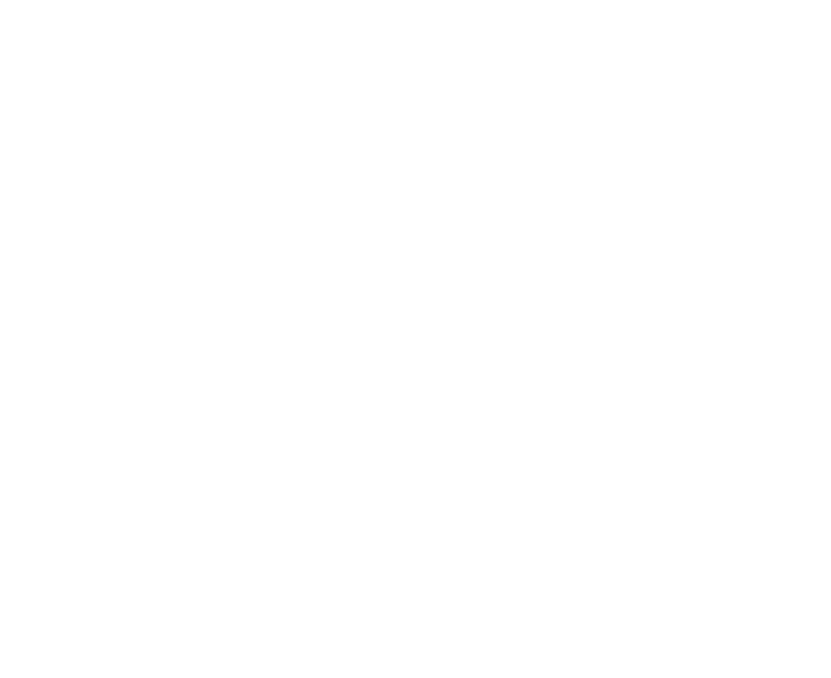
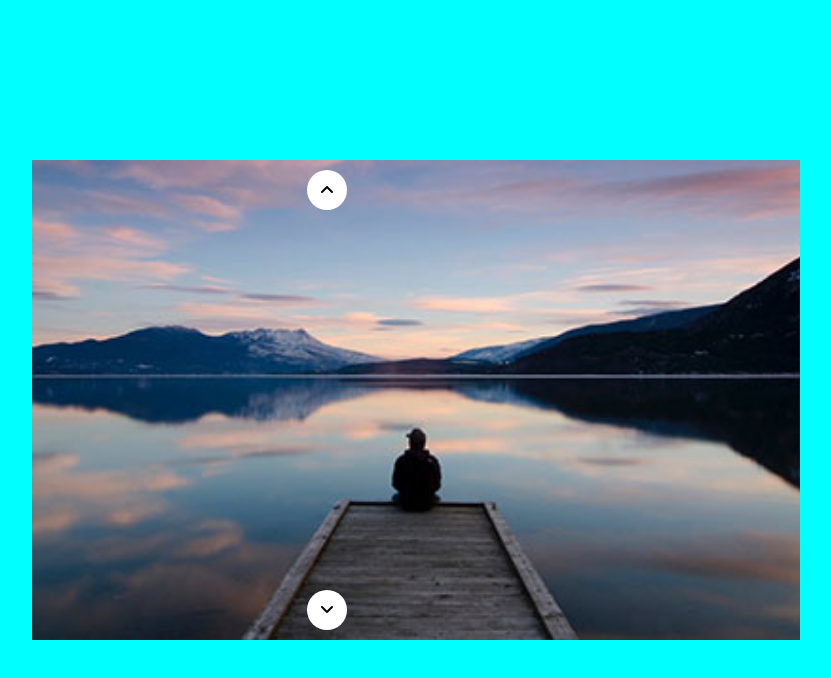
Before and after one commit to mirkosorrentino/js-array-carousel, a plain HTML site: page index.html in a window 1280 px wide. Shown: the whole page, without its empty margins (224-1055 px from the left). Drawn offline with Linux system fonts and the light colour scheme.

Commit message:
Static layout completed and next-btn works

```diff
--- a/css/style.css
+++ b/css/style.css
@@ -0,0 +1,77 @@
+/* RESET */
+* {
+    margin: 0;
+    padding: 0;
+    box-sizing: border-box;
+}
+
+img {
+    max-width: 100%;
+}
+
+/* UTILITIES */
+
+.hidden {
+    display: none;
+}
+
+.item.active {
+    display: block;
+}
+
+/* COMMON */
+.container {
+    height: 100vh;
+    width: 100%;
+    display: flex;
+    align-items: center;
+    /* debug */
+    background-color: aqua;
+}
+
+.slider {
+    width: 60%;
+    margin: 0 auto;
+    /* debug */
+    background-color: blueviolet;
+}
+
+.slider-items {
+    width: 100%;
+    height: 60vh;
+    position: relative;
+}
+
+.item {
+    height: 100%;
+    display: none;
+}
+
+.item img {
+    width: 100%;
+    height: 100%;
+    object-fit: cover;
+}
+
+.angle {
+    height: 40px;
+    width: 40px;
+    border-radius: 50%;
+    display: flex;
+    justify-content: center;
+    align-items: center;
+    background-color: white;
+    cursor: pointer;
+}
+
+.angle-up {
+    position: absolute;
+    top: 10px;
+    left: 275px;
+}
+
+.angle-down {
+    position: absolute;
+    bottom: 10px;
+    left: 275px;
+}
--- a/index.html
+++ b/index.html
@@ -5,10 +5,27 @@
     <meta http-equiv="X-UA-Compatible" content="IE=edge">
     <meta name="viewport" content="width=device-width, initial-scale=1.0">
     <title>Carosello Mono Array</title>
+    <!-- font awesome link -->
+    <link rel="stylesheet" href="https://cdnjs.cloudflare.com/ajax/libs/font-awesome/6.3.0/css/all.min.css" integrity="sha512-SzlrxWUlpfuzQ+pcUCosxcglQRNAq/DZjVsC0lE40xsADsfeQoEypE+enwcOiGjk/bSuGGKHEyjSoQ1zVisanQ==" crossorigin="anonymous" referrerpolicy="no-referrer"/>
     <!-- custom style link -->
     <link rel="stylesheet" href="css/style.css">
 </head>
 <body>
+    <div class="container">
+        <div class="slider">
+            <div class="slider-items">
+                <!-- <div class="item">
+                    <img src="img/01.jpg" alt="">
+                </div> -->
+                <div class="angle angle-up prev">
+                    <i class="fa-solid fa-angle-up"></i>
+                </div>
+                <div class="angle angle-down next">
+                    <i class="fa-solid fa-angle-down"></i>
+                </div>
+            </div>
+        </div>
+    </div>
     <!-- js script -->
     <script src="js/script.js"></script>
 </body>
--- a/js/script.js
+++ b/js/script.js
@@ -0,0 +1,44 @@
+// creo array con tutte le immagini
+const imagesArray = ["img/01.jpg", "img/02.jpg", "img/03.jpg", "img/04.jpg", "img/05.jpg"];
+
+const itemsContainer = document.querySelector(".slider-items");
+console.log(itemsContainer);
+
+for (let i=0; i < imagesArray.length; i++) {
+    const currentImage = imagesArray[i];
+
+    const sliderItem = `
+    <div class="item">
+        <img src=${currentImage} alt="photo ${i}">
+    </div>`;
+
+    itemsContainer.innerHTML += sliderItem;
+}
+
+// stato di partenza
+const itemsArray = document.getElementsByClassName("item");
+console.log(itemsArray);
+
+const nextBtn = document.querySelector(".next");
+const prevBtn = document.querySelector(".prev");
+
+// Imposto variabile d'appoggio uguale a 0 e dico a js di aggiungere classe active all'elemento dell'array con classe = a variabile d'appoggio
+let activeItemIndex = 0;
+itemsArray[activeItemIndex].classList.add("active");
+prevBtn.classList.add("hidden");
+
+// Gestisco il click sul bottone next
+
+nextBtn.addEventListener("click", function() {
+    prevBtn.classList.remove("hidden");
+    // rimuovere activeIndex dalla slide corrente
+    itemsArray[activeItemIndex].classList.remove("active");
+    // incremento activeIndex
+    activeItemIndex++;
+    // aggiungo active a quello nuovo
+    itemsArray[activeItemIndex].classList.add("active");
+    // faccio scomparire il nextBtn all'ultima slide
+    if (activeItemIndex === itemsArray.length - 1) {
+        nextBtn.classList.add("hidden");
+    }
+})
```
